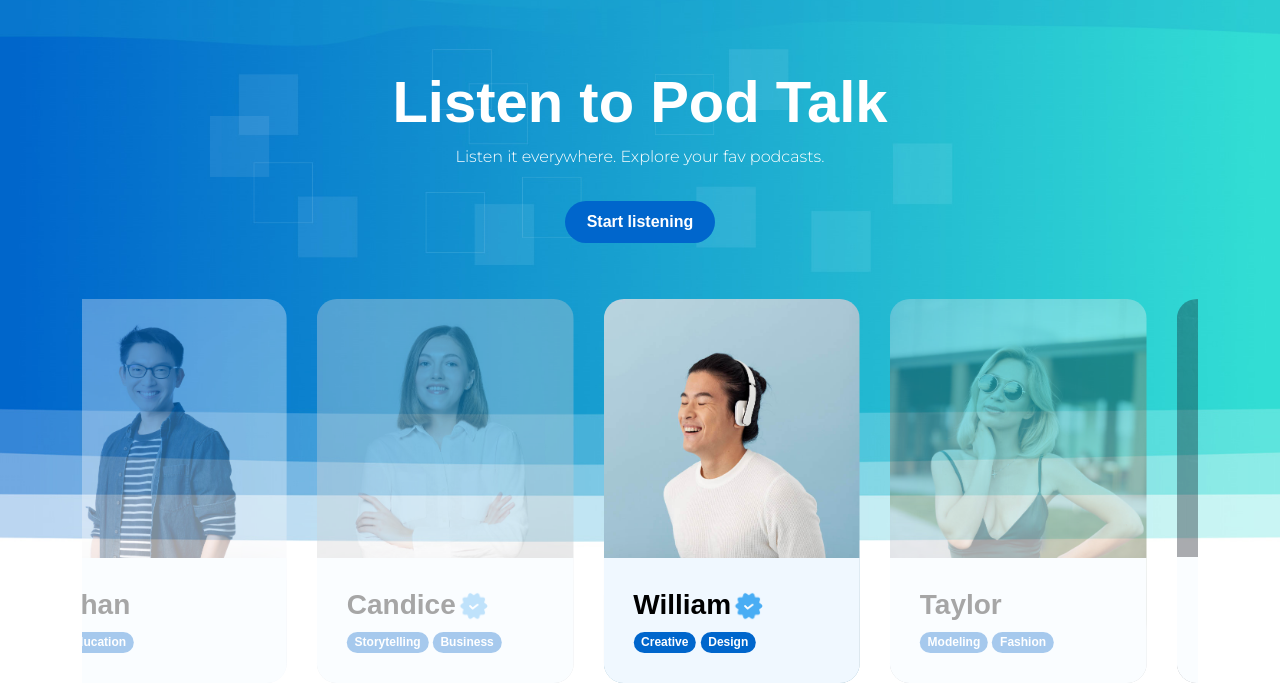
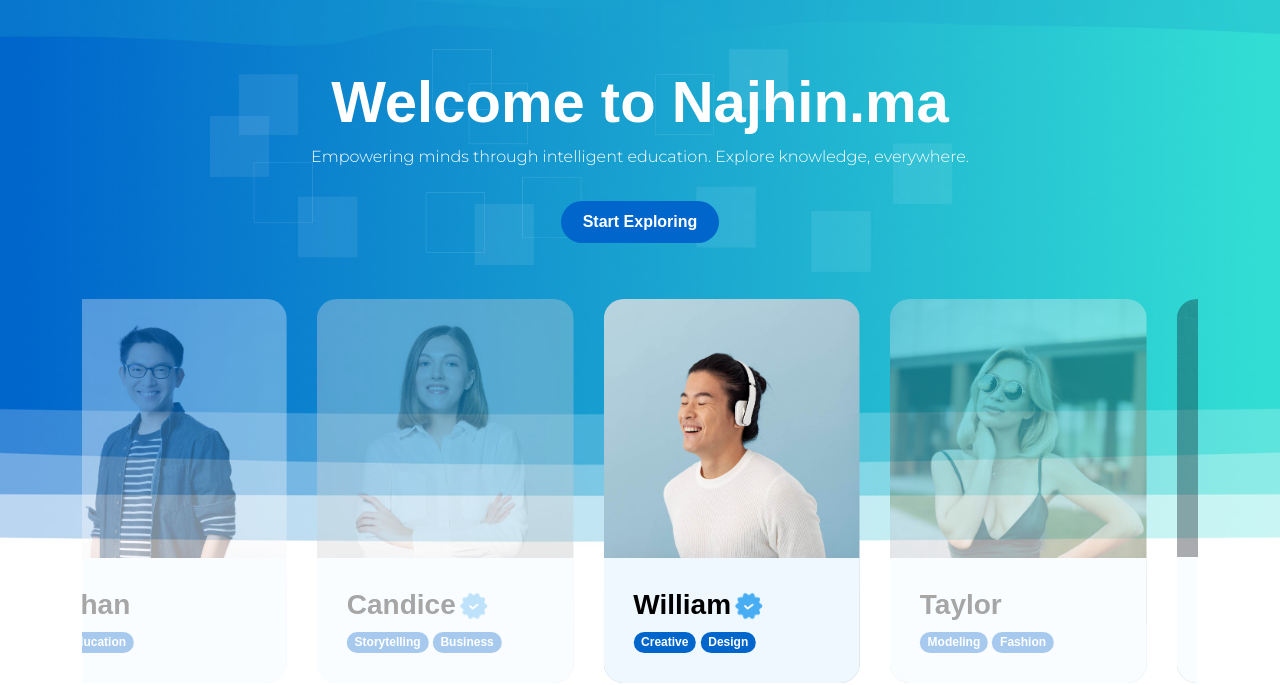
Before and after one commit to websites1430/najhin0, a plain HTML site: page index.html in a window 1280 px wide. Shown: the part 133-818 px from the top of the page. Drawn offline with Linux system fonts and the light colour scheme; a web font is replaced by a local one.

Commit message:
Update index.html

```diff
--- a/index.html
+++ b/index.html
@@ -7,7 +7,7 @@
         <meta name="description" content="">
         <meta name="author" content="">
 
-        <title>Pod Talk - Free Bootstrap 5 CSS Template</title>
+        <title>Najhin</title>
 
         <!-- CSS FILES -->
         <link rel="preconnect" href="https://fonts.googleapis.com">
@@ -96,14 +96,15 @@ https://templatemo.com/tm-584-pod-talk
                 <div class="container">
                     <div class="row">
 
-                        <div class="col-lg-12 col-12">
-                            <div class="text-center mb-5 pb-2">
-                                <h1 class="text-white">Listen to Pod Talk</h1>
+<div class="col-lg-12 col-12">
+  <div class="text-center mb-5 pb-2">
+    <h1 class="text-white">Welcome to Najhin.ma</h1>
 
-                                <p class="text-white">Listen it everywhere. Explore your fav podcasts.</p>
+    <p class="text-white">Empowering minds through intelligent education. Explore knowledge, everywhere.</p>
 
-                                <a href="#section_2" class="btn custom-btn smoothscroll mt-3">Start listening</a>
-                            </div>
+    <a href="#section_2" class="btn custom-btn smoothscroll mt-3">Start Exploring</a>
+  </div>
+</div>
 
                             <div class="owl-carousel owl-theme">
                                 <div class="owl-carousel-info-wrap item">
```
